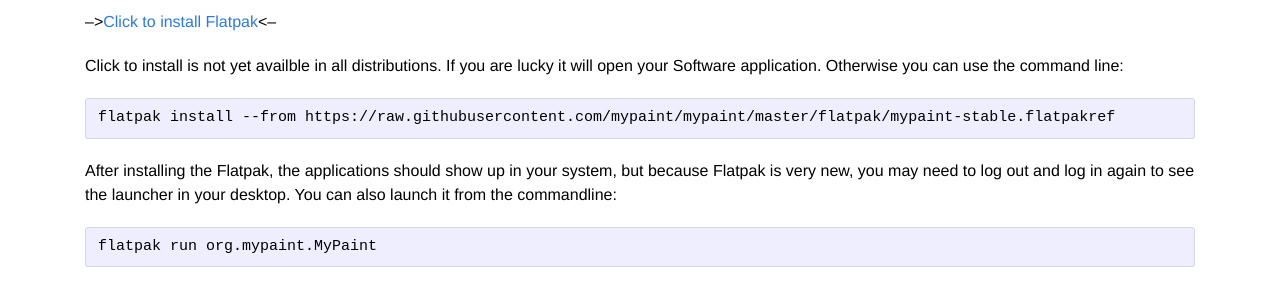
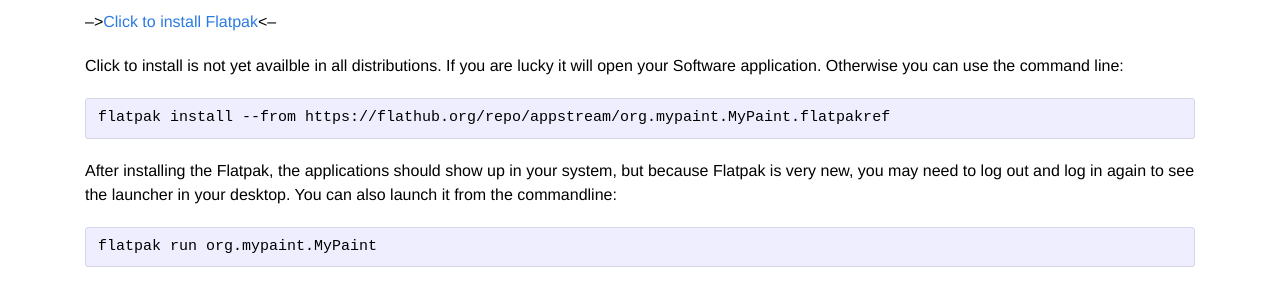
Before and after one commit to mypaint/website-2015, a Jekyll site: the page built from downloads.md, in a window 1280 px wide. Shown: the part 870-1170 px from the top of the page. Built offline with Jekyll 4.4.1, drawn with Linux system fonts in a browser that asks for light colours; some of the changed lines change nothing that is shown.

Commit message:
Updated Flatpak Ref Link

````diff
--- a/downloads.md
+++ b/downloads.md
@@ -52,7 +52,7 @@
 the command line:
 
 ```
-flatpak install --from https://raw.githubusercontent.com/mypaint/mypaint/master/flatpak/mypaint-stable.flatpakref
+flatpak install --from https://flathub.org/repo/appstream/org.mypaint.MyPaint.flatpakref
 ```
 
 After installing the Flatpak, the applications should show up in your
````
